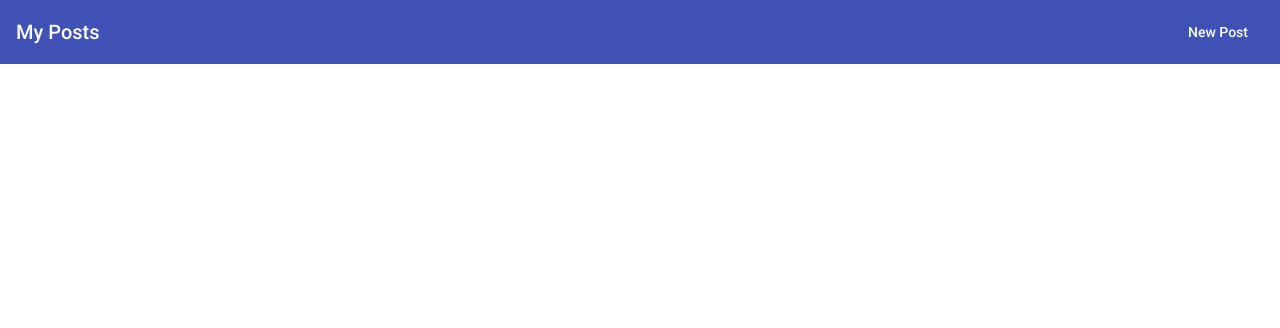
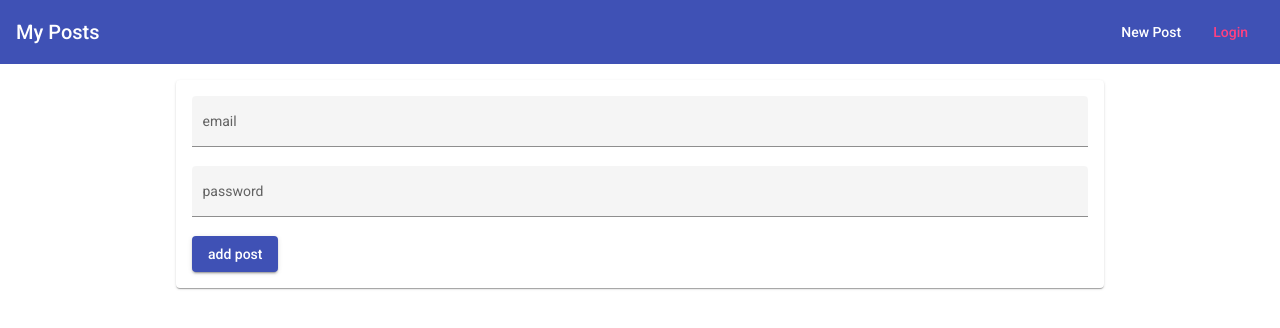
Before and after one commit to attix2019/udemy_MEAN_course, an Angular app: page /login in a window 1280 px wide. Before the commit this address led to /. Shown: the top 328 px of the page. Built offline with nearby package versions, Linux system fonts and the light colour scheme.

Commit message:
lec 95.添加login组件

```diff
--- a/src/app/app-routing.module.ts
+++ b/src/app/app-routing.module.ts
@@ -2,11 +2,13 @@ import { NgModule } from '@angular/core';
 import { RouterModule, Routes } from '@angular/router';
 import { PostListComponent } from './posts/post-list/post-list.component';
 import { PostCreateComponent } from './posts/post-create/post-create.component';
+import { LoginComponent } from './auth/login/login.component';
 
 const routes: Routes = [
   {path: '', component: PostListComponent},
   {path: 'create', component: PostCreateComponent},
-  {path: 'edit/:postId', component: PostCreateComponent}
+  {path: 'edit/:postId', component: PostCreateComponent},
+  {path: 'login', component: LoginComponent}
 ];
 
 @NgModule({
--- a/src/app/app.module.ts
+++ b/src/app/app.module.ts
@@ -17,13 +17,15 @@ import { HttpClientModule } from '@angular/common/http';
 import {MatProgressSpinnerModule} from '@angular/material/progress-spinner';
 import { ReactiveFormsModule } from '@angular/forms';
 import {MatPaginatorModule} from '@angular/material/paginator';
+import { LoginComponent } from './auth/login/login.component';
 
 @NgModule({
   declarations: [
     AppComponent,
     PostCreateComponent,
     Header,
-    PostListComponent
+    PostListComponent,
+    LoginComponent
   ],
   imports: [
     BrowserModule,
--- /dev/null
+++ b/src/app/auth/login/login.component.css
@@ -0,0 +1,22 @@
+.example-form {
+  margin:auto;
+  margin-top: 1rem;
+  width: 70%;
+}
+
+.example-full-width {
+  width: 100%;
+}
+
+input[type="file"]{
+  visibility: hidden;
+}
+
+.image-preview {
+  height: 5rem;
+  margin:  1rem auto;
+}
+
+.image-preview img{
+  height: 100%;
+}
--- /dev/null
+++ b/src/app/auth/login/login.component.html
@@ -0,0 +1,14 @@
+<mat-card class="example-form">
+  <mat-spinner *ngIf="isLoading"></mat-spinner>
+  <mat-form-field class="example-full-width" appearance="fill">
+    <mat-label>email</mat-label>
+    <input matInput type="email" placeholder="email">
+    <mat-error *ngIf="false"> please enter valid email</mat-error>
+  </mat-form-field>
+  <mat-form-field class="example-full-width" appearance="fill">
+    <mat-label>password</mat-label>
+    <input matInput type="password">
+    <mat-error *ngIf=""> please enter valid password</mat-error>
+  </mat-form-field>
+  <button (click)="onLogin()" mat-raised-button color="primary">add post</button>
+</mat-card>
--- /dev/null
+++ b/src/app/auth/login/login.component.ts
@@ -0,0 +1,15 @@
+import { Component } from "@angular/core";
+
+
+@Component({
+  selector: 'app-post-list',
+  templateUrl: './login.component.html',
+  styleUrls: ['./login.component.css']
+})
+export class LoginComponent {
+  isLoading = false;
+
+  onLogin(){
+
+  }
+}
--- a/src/app/header/header.component.css
+++ b/src/app/header/header.component.css
@@ -4,6 +4,7 @@ a {
 }
 
 ul {
+  display: flex;
   list-style: none;
   padding: 0;
   margin: 0;
--- a/src/app/header/header.component.html
+++ b/src/app/header/header.component.html
@@ -5,5 +5,8 @@
     <li>
       <a mat-button routerLink='/create' routerLinkActive="mat-accent">New Post</a>
     </li>
+    <li>
+      <a mat-button routerLink='/login' routerLinkActive="mat-accent">Login</a>
+    </li>
   </ul>
 </mat-toolbar>
```
